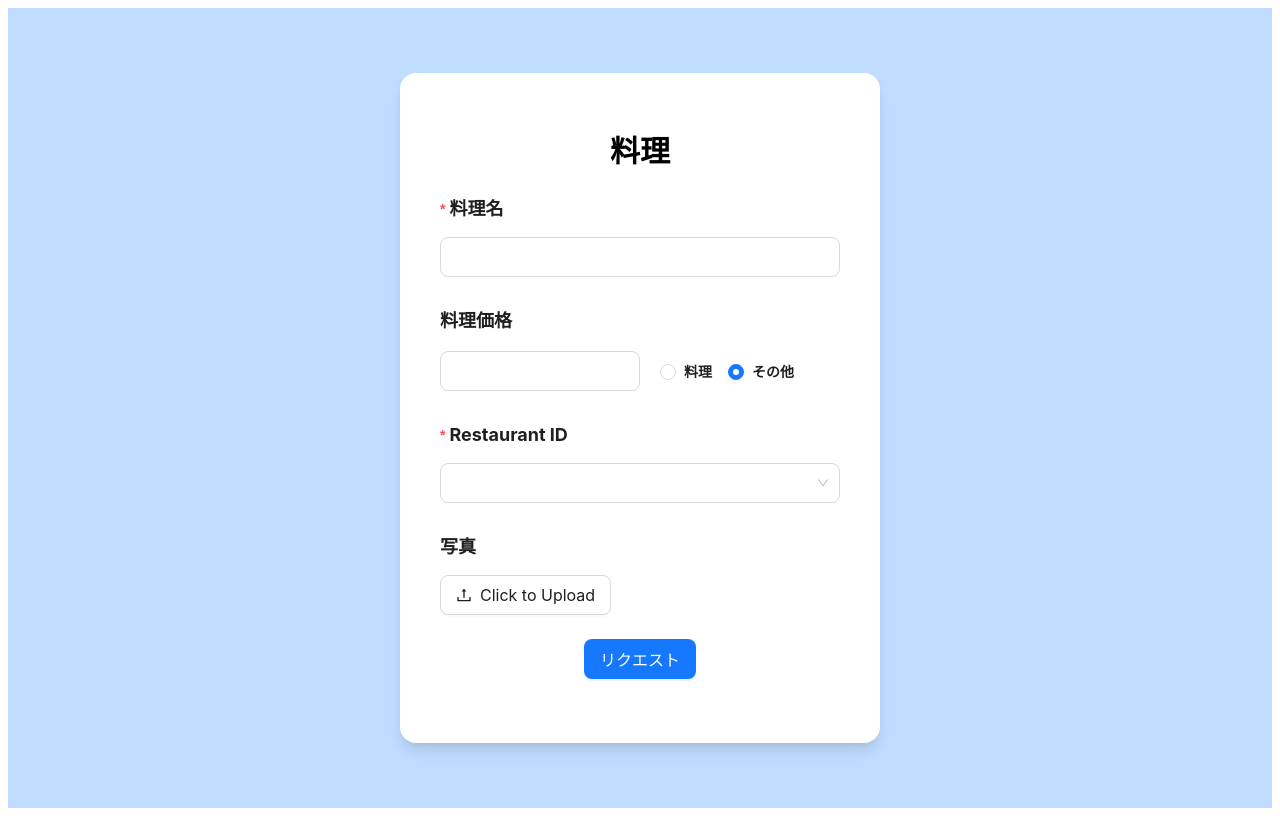
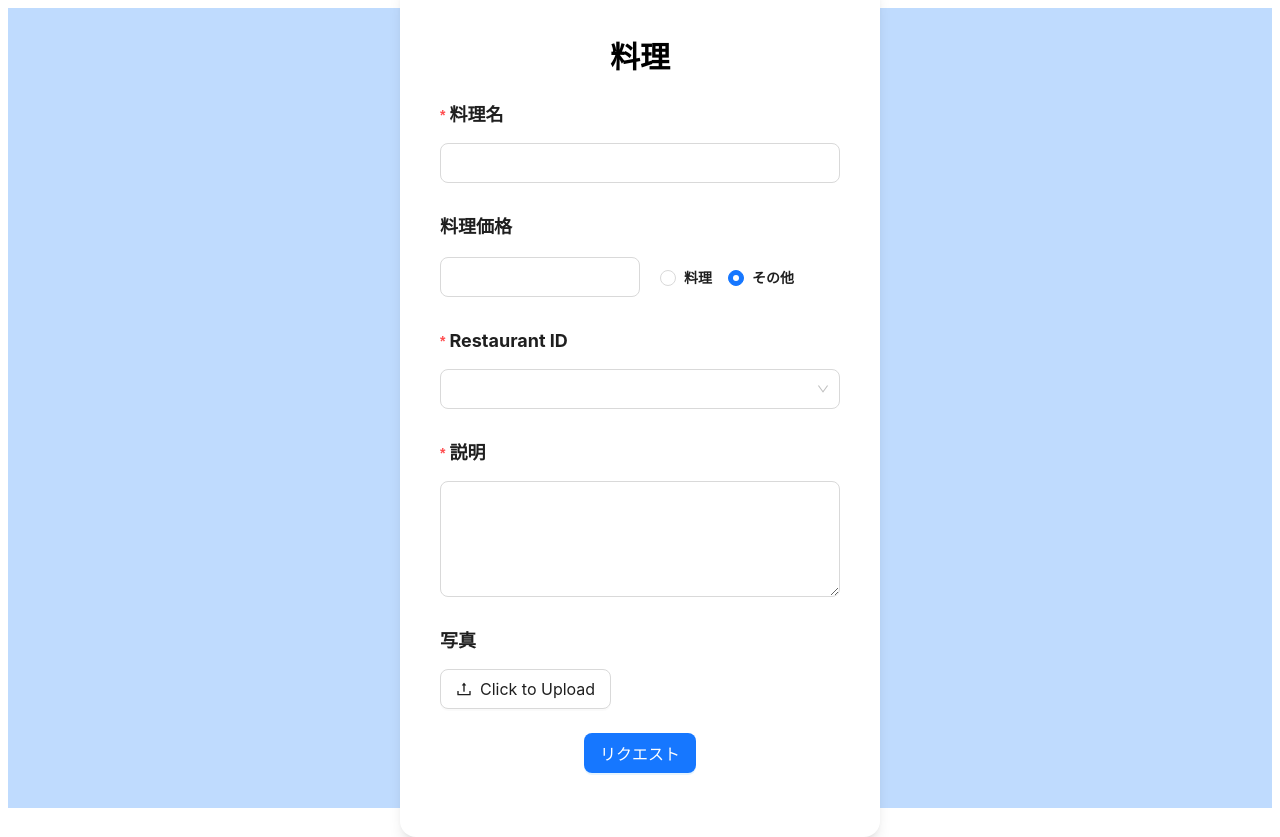
Before and after one commit to kien2572001/TC_FE, a Next.js app: page /restaurant/add-food in a window 1280 px wide. Before the commit the page ends 816 px from the top, so only its background shows below. Built offline with nearby package versions, Linux system fonts and the light colour scheme; no server answers.

Commit message:
fix: fix layout

```diff
--- a/src/app/food/[id]/page.tsx
+++ b/src/app/food/[id]/page.tsx
@@ -45,11 +45,11 @@ const FoodDetail = () => {
 
   return (
     <div className="w-full flex justify-center">
-      <div className="flex flex-col mt-10 shadow-xl p-5 rounded-lg scale-[1.5] translate-y-[120px] mb-[350px]">
+      <div className="flex flex-col mt-10 shadow-xl p-5 rounded-lg scale-[1.5] translate-y-[120px] mb-[350px] ">
         {/* Food info block */}
         <div className="flex justify-center">
           {/* Food image block */}
-          <div>
+          <div className="bg-[#fd7e14] rounded-l">
             <img
               src={food?.photoUrl}
               alt="food"
@@ -57,7 +57,7 @@ const FoodDetail = () => {
             />
           </div>
           {/* Res info block */}
-          <div className="p-5 pl-10 pr-96 bg-[#fd7e14] text-white text-xl h-[260px] rounded-r">
+          <div className="p-5 pl-10 pr-52 bg-[#fd7e14] text-white text-xl min-h-[260px] rounded-r">
             <div className="flex flex-col">
               <h1 className="text-3xl ">{food?.name}</h1>
               <span className="mt-5">
@@ -77,10 +77,14 @@ const FoodDetail = () => {
                 <span className="font-bold">レストラン名: </span>
                 {food?.restaurant}
               </div>
-              <div className="">
+              <div className="mt-2">
                 <span className="text-xl">
                   <span className="font-bold">価格: </span> {food?.price} VND
                 </span>
+              </div>
+              <div className="mt-2 max-w-[400px]">
+                <span className="font-bold">説明: </span>
+                <span className="text-xl"> {food?.description}</span>
               </div>
             </div>
           </div>
--- a/src/app/home/FoodList.tsx
+++ b/src/app/home/FoodList.tsx
@@ -73,7 +73,7 @@ const FoodList = ({ foodsData }: { foodsData: any }) => {
         </div>
       )}
     </div>
-  );
+  );g
 };
 
 export default FoodList;
--- a/src/app/home/RestaurantList.tsx
+++ b/src/app/home/RestaurantList.tsx
@@ -33,7 +33,7 @@ const RestaurantList = ({ restaurantsData }: { restaurantsData: any }) => {
           onClick={() => navigateToRestaurantDetail(restaurant.id)}
         >
           <div className="absolute top-5 left-5 bg-[#FF903F] text-white font-bold text-xs p-2 z-20 rounded ">
-            <StarFilled /> {Number.parseFloat(restaurant.rating).toFixed(1)}
+            <StarFilled /> {restaurant.rating}
           </div>
           <div className="p-[10px] h-[210px] max-w-[200px] text-gray-700 transition-shadow duration-300 shadow-sm bg-white relative mx-auto  overflow-hidden  w-full cursor-pointer rounded-md border border-orange-200 border-solid">
             {/* Nội dung */}
--- a/src/app/restaurant/[id]/page.tsx
+++ b/src/app/restaurant/[id]/page.tsx
@@ -12,8 +12,6 @@ const RestaurantDetail = () => {
   const [restaurant, setRestaurant] = useState<any | null>(null);
   const [menu, setMenu] = useState<any[]>([]);
   const [reviews, setReviews] = useState<any[]>([]);
-  const [rating, setRating] = useState<number>(0);
-
   useEffect(() => {
     const id: number = Number.parseInt(pathname.split("/")[2]);
     fetchRestaurantDetail(id);
@@ -52,12 +50,6 @@ const RestaurantDetail = () => {
       );
       console.log(response.data);
       setRestaurant(response.data);
-
-      const rating = response.data.rating
-        ? Math.round(Number.parseFloat(response.data.rating))
-        : 0;
-      console.log(rating);
-      setRating(rating);
     } catch (error) {
       console.log(error);
     }
@@ -69,7 +61,7 @@ const RestaurantDetail = () => {
 
   return (
     <div className="w-full flex justify-center ">
-      <div className="flex flex-col mt-10 shadow-2xl p-5 rounded-lg scale-[1.4] translate-y-[200px] mb-[450px]">
+      <div className="flex flex-col mt-16 shadow-2xl p-5 rounded-lg scale-[1.4] translate-y-[200px] mb-[450px]">
         {/* Res infor block */}
         <div className="flex justify-center">
           {/* Res image block */}
@@ -85,7 +77,7 @@ const RestaurantDetail = () => {
             <div className="flex flex-col">
               <h1 className="text-3xl ">{restaurant?.name}</h1>
               <span className="mt-5">
-                <Rate disabled defaultValue={4} />
+                <Rate disabled allowHalf value={restaurant?.rating} />
                 {restaurant?.rating ? (
                   <span className="ant-rate-text">
                     {Number(restaurant?.rating).toFixed(1)}
@@ -113,7 +105,7 @@ const RestaurantDetail = () => {
           <div className="flex  content-start	 overflow-y-hidden overflow-x-auto pb-5 max-w-full">
             {menu?.map((item) => (
               <div
-                className="ml-4 mt-4 relative hover:scale-105 transition-all duration-300 flex-[1_0_20%] "
+                className="ml-4 mt-4 relative hover:scale-105 transition-all duration-300 flex_1_0_25"
                 key={item.id}
                 onClick={() => handleRouterToFoodDetail(item.id)}
               >
--- a/src/app/restaurant/add-food/page.tsx
+++ b/src/app/restaurant/add-food/page.tsx
@@ -29,6 +29,7 @@ const AddFoodPage: React.FC<Props> = () => {
   const [foodName, setFoodName] = useState<string>("");
   const [foodPrice, setFoodPrice] = useState<string>("");
   const [restaurantId, setRestaurantId] = useState<string>("");
+  const [description, setDescription] = useState<string>("");
   const [image, setImage] = useState<string>("");
   const [isFood, setIsFood] = useState<boolean>(false);
 
@@ -92,6 +93,7 @@ const AddFoodPage: React.FC<Props> = () => {
         name: foodName,
         price: Number.parseInt(foodPrice),
         restaurantId: restaurantId,
+        description: description,
         photoUrl: image,
         isFood: isFood,
         isDraft: false,
@@ -150,17 +152,6 @@ const AddFoodPage: React.FC<Props> = () => {
           </Form.Item>
           <Form.Item
             label={<span className="font-bold text-lg">料理価格</span>}
-            // rules={[
-            //   {
-            //     required: true,
-            //     message: (
-            //       <span className="text-red-500 text-xs">
-            //         料理価格を入力してください
-            //       </span>
-            //     ),
-            //     validator: foodPriceValidation,
-            //   },
-            // ]}
             className="font-bold flex justify-between items-center"
           >
             <Input
@@ -201,6 +192,28 @@ const AddFoodPage: React.FC<Props> = () => {
             />
           </Form.Item>
           <Form.Item
+            label={<span className="font-bold text-lg">説明</span>}
+            name="description"
+            rules={[
+              {
+                required: true,
+                message: (
+                  <span className="text-red-500 text-xs">
+                    説明を入力してください
+                  </span>
+                ),
+                max: 400,
+              },
+            ]}
+            className="font-bold"
+          >
+            <Input.TextArea
+              rows={4}
+              value={description}
+              onChange={(e) => setDescription(e.target.value)}
+            />
+          </Form.Item>
+          <Form.Item
             label={<span className="font-bold text-lg">写真</span>}
             className="font-bold"
             rules={[
```
